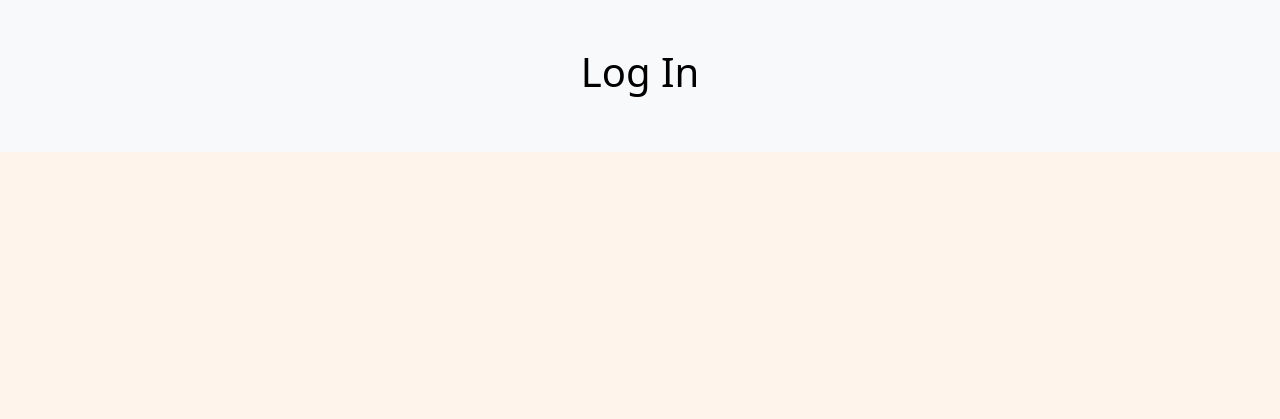
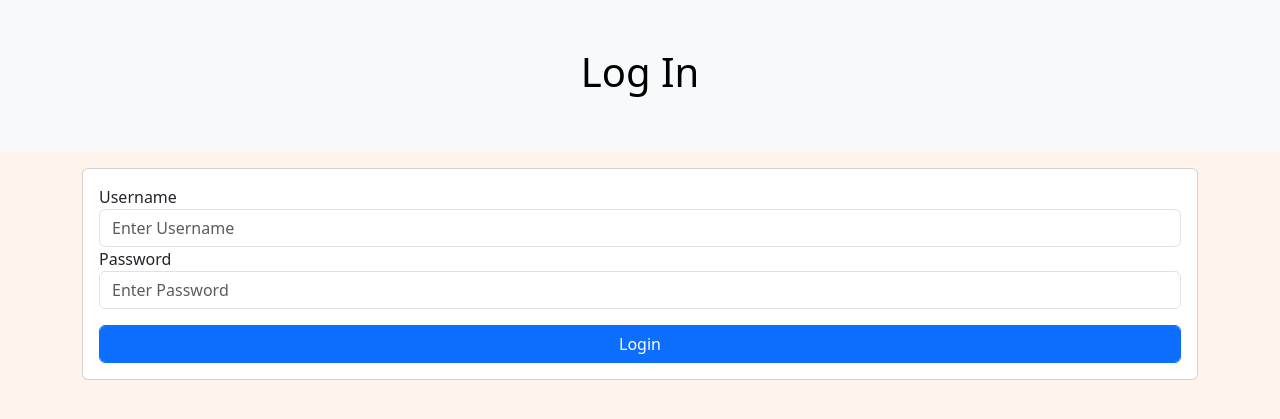
Before and after one commit to jigolaurito93/CoLab23-Kekkonmi-Flask, a Flask app: page /login in a window 1280 px wide. Shown: the part 56-475 px from the top of that part. Run offline with Flask 3, Linux system fonts and the light colour scheme; the page is wider than the window, and the part outside it is not shown; some libraries are stand-ins or nearby versions; some web fonts are replaced.

Commit message:
created login form

```diff
--- a/app/routes.py
+++ b/app/routes.py
@@ -5,7 +5,7 @@ from flask import render_template, redirect, url_for, flash
 # import fake posts form fake data
 from fake_data import posts
 # import the signup form from forms.py
-from app.forms import SignUpForm
+from app.forms import SignUpForm, LoginForm
 
 # Create a decorator
 @app.route('/') #127.0.0.1:5000/
@@ -17,6 +17,7 @@ def index():
 @app.route('/signup', methods=['GET', "POST"]) #127.0.0.1:5000/signup
 def signup():
     # Create an instance of SignUpForm()
+    # Import SignUpForm from app.forms
     form = SignUpForm()
 
     # If sign up is successful and all are fields are valid
@@ -45,4 +46,9 @@ def signup():
 
 @app.route('/login') #127.0.0.1:5000/login
 def login():
-    return render_template('login.html')
+    # Create an instance of login form
+    # Import LoginForm from app.forms
+    form = LoginForm()
+
+
+    return render_template('login.html', form=form)
--- a/app/templates/login.html
+++ b/app/templates/login.html
@@ -4,3 +4,26 @@
 {% block header %}
 <h1>Log In</h1>
 {% endblock %}
+
+{% block content %}
+    <div class="row">
+        <div class="col">
+            <div class="card mt-3">
+                <div class="card-body">
+                    <form action="" method="post">
+                        {{ form.csrf_token }}
+
+                        {{ form.username.label }}
+                        {{ form.username(class='form-control', placeholder='Enter Username') }}
+
+                        {{ form.password.label }}
+                        {{ form.password(class='form-control', placeholder='Enter Password') }}
+
+                        {{ form.submit(class="form-control btn btn-primary w-100 mt-3") }}
+                    </form>
+
+                </div>
+            </div>
+        </div>
+    </div>
+{% endblock %}
```
